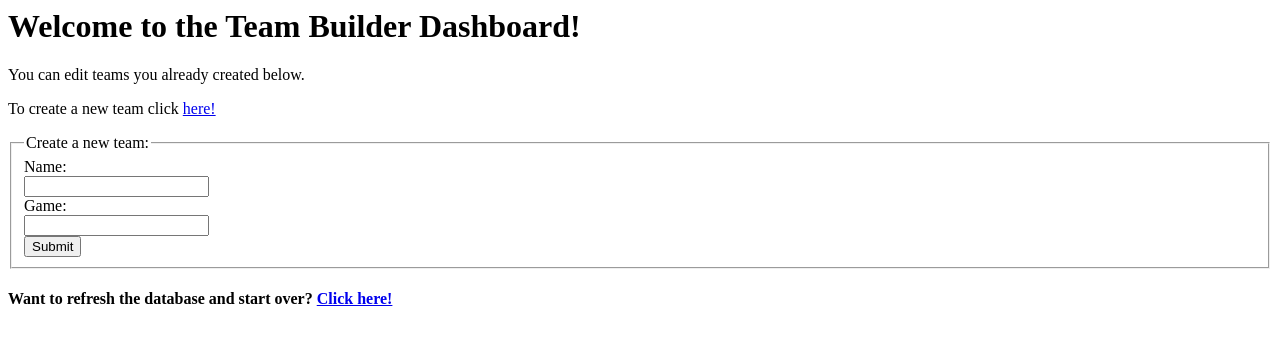
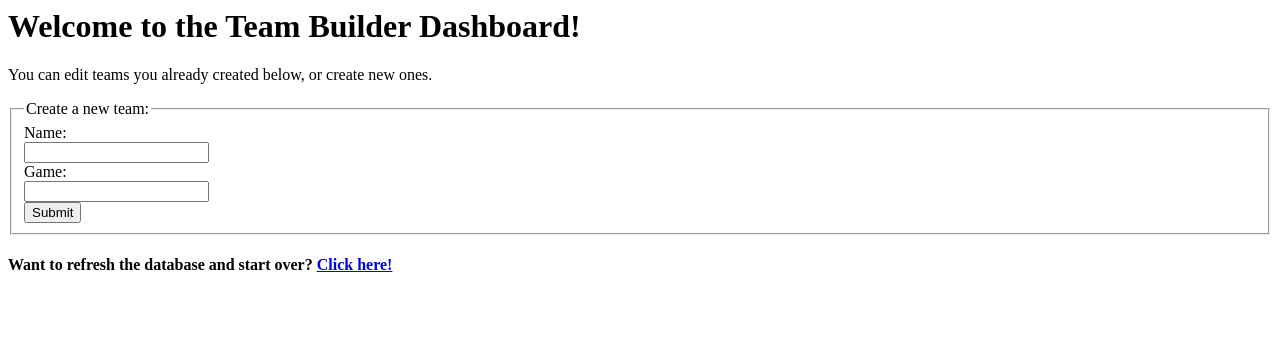
Before and after one commit to jbhammon/si507_final_project, a Flask app: page / in a window 1280 px wide. Shown: the top 345 px of the page. Run offline with Flask 2, Linux system fonts and the light colour scheme; data that the repository does not hold is empty.

Commit message:
Removed broken link

```diff
--- a/templates/index.html
+++ b/templates/index.html
@@ -1,6 +1,6 @@
 <h1>Welcome to the Team Builder Dashboard!</h1>
 
-<p>You can edit teams you already created below.</p>
+<p>You can edit teams you already created below, or create new ones.</p>
 
 <ul>
 {% for team in recent_teams %}
@@ -10,8 +10,6 @@
 
 {% if not recent_teams %}
 {% endif %}
-
-<p>To create a new team click <a href='/build_team'>here!</a></p>
 
 <form method="post">
  <fieldset>
```
